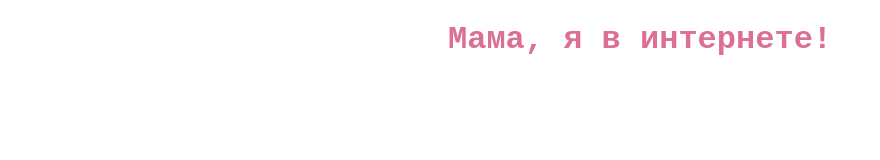
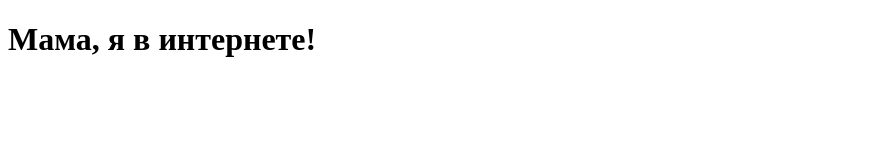
Before and after one commit to zwet3-10/Test2, a plain HTML site: page index.html in a window 1280 px wide. Shown: the whole page, without its empty margins (0-880 px from the left). Drawn offline with Linux system fonts and the light colour scheme.

Commit message:
Update index.html

```diff
--- a/index.html
+++ b/index.html
@@ -5,7 +5,6 @@
     <meta charset="UTF-8" />
     <meta name="viewport" content="width=device-width, initial-scale=1.0" />
     <meta http-equiv="X-UA-Compatible" content="ie=edge" />
-    <link rel="stylesheet" href="index.css" />
     <title>ITC</title>
   </head>
   <body>
```
